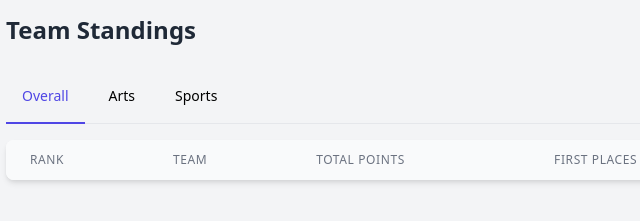
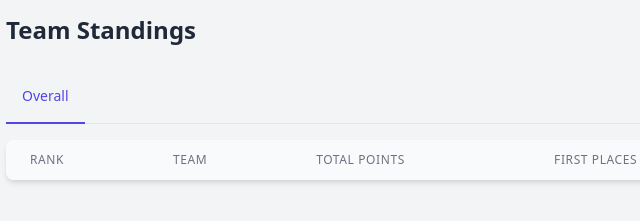
Before and after one commit to Sabari-nath-p/dextra-scr, a plain HTML site: page index.html in a window 1280 px wide. Shown: the part 157-378 px from the top of the page, 10-650 px from the left. Drawn offline with nearby package versions, Linux system fonts and the light colour scheme; no server answers.

Commit message:
Update index.html

```diff
--- a/index.html
+++ b/index.html
@@ -49,14 +49,7 @@
                         <button id="overallScoreTab"
                             class="inline-block p-4 rounded-t-lg border-b-2 border-indigo-600 text-indigo-600 active">Overall</button>
                     </li>
-                    <li class="mr-2">
-                        <button id="artsScoreTab"
-                            class="inline-block p-4 rounded-t-lg border-b-2 border-transparent hover:text-gray-600 hover:border-gray-300">Arts</button>
-                    </li>
-                    <li class="mr-2">
-                        <button id="sportsScoreTab"
-                            class="inline-block p-4 rounded-t-lg border-b-2 border-transparent hover:text-gray-600 hover:border-gray-300">Sports</button>
-                    </li>
+
                 </ul>
             </div>
 
```
